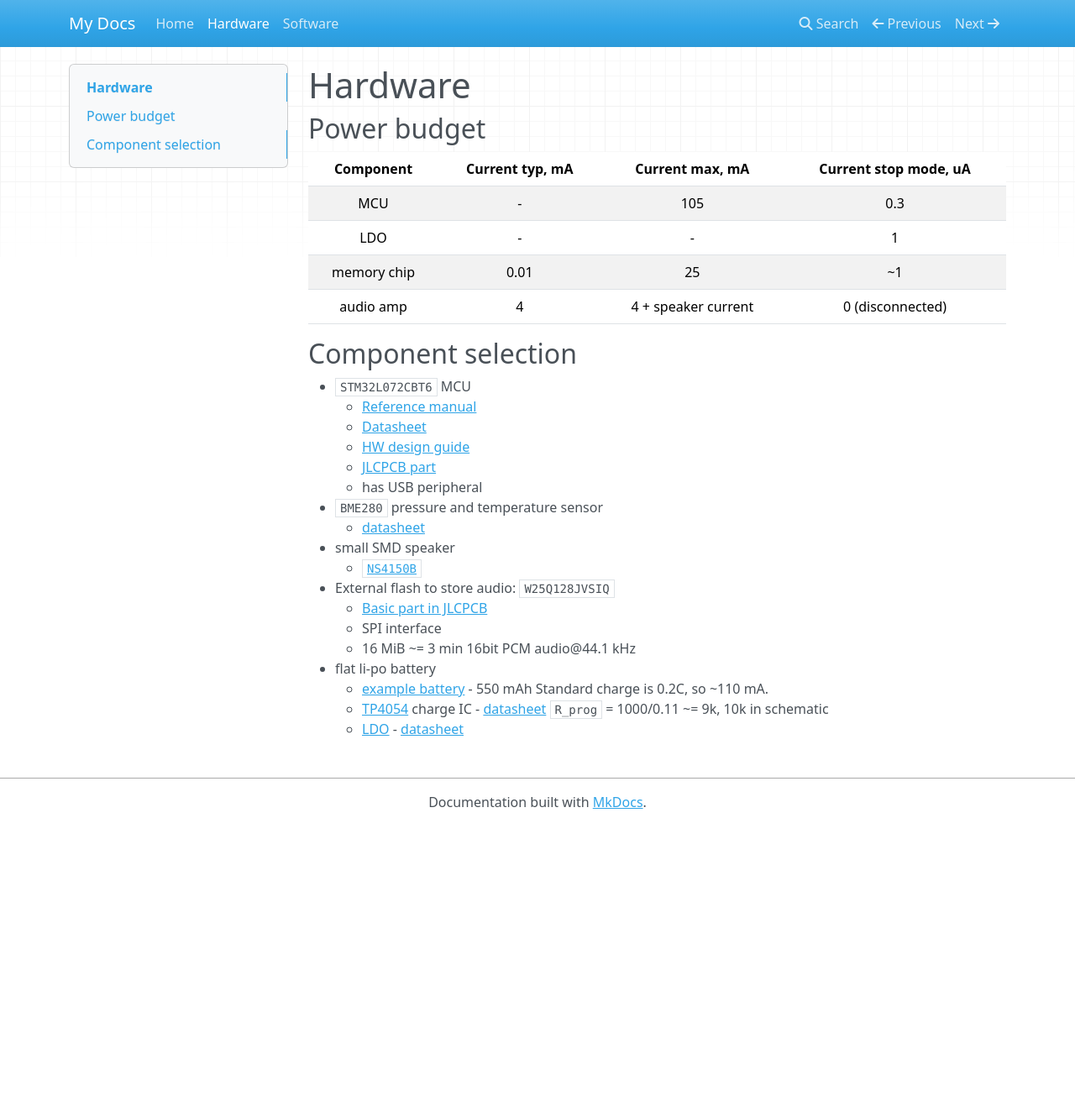
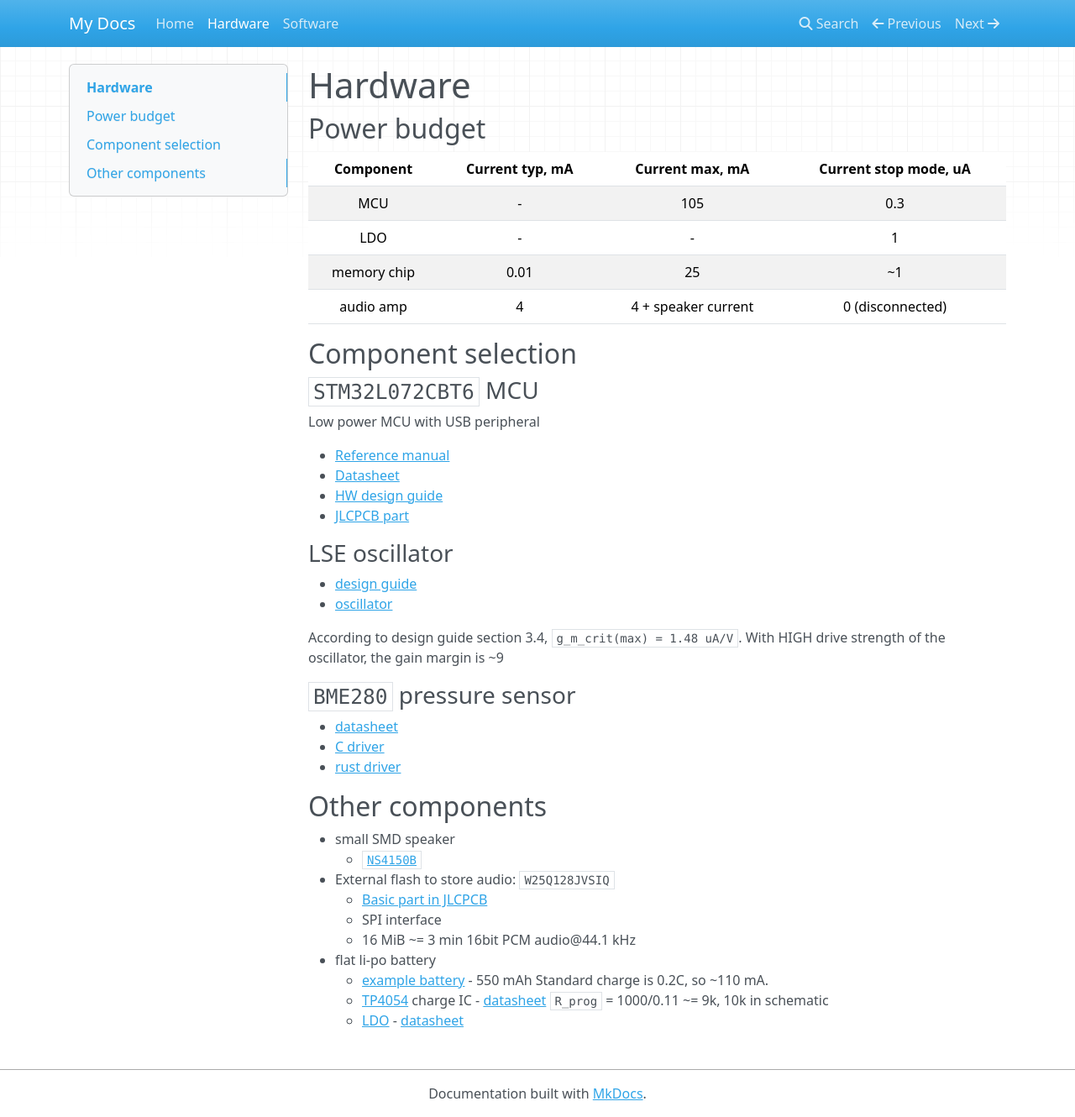
Before and after one commit to vasilNnikolov/vario, an MkDocs documentation site: the page built from docs/hw.md, in a window 1280 px wide and 1330 px high. Shown: the whole window at 84% size. Built offline with MkDocs 1.6.1, drawn with Linux system fonts in a browser that asks for light colours; nearby versions of some CDN libraries.

Commit message:
update footprints, add LSE oscillator

```diff
--- a/docs/hw.md
+++ b/docs/hw.md
@@ -11,14 +11,30 @@
 
 ## Component selection
 
-- `STM32L072CBT6` MCU
-    - [Reference manual](./stm32l0x2_reference_manual.pdf)
-    - [Datasheet](./stm32l072cb.pdf)
-    - [HW design guide](./an4467-getting-started-with-stm32l0xx-hardware-development-stmicroelectronics.pdf)
-    - [JLCPCB part](https://jlcpcb.com/partdetail/STMicroelectronics-STM32L072CBT6/C465977)
-    - has USB peripheral
-- `BME280` pressure and temperature sensor
-    - [datasheet](./bst-bme280-ds002.pdf)
+### `STM32L072CBT6` MCU
+
+Low power MCU with USB peripheral
+
+- [Reference manual](./stm32l0x2_reference_manual.pdf)
+- [Datasheet](./stm32l072cb.pdf)
+- [HW design guide](./an4467-getting-started-with-stm32l0xx-hardware-development-stmicroelectronics.pdf)
+- [JLCPCB part](https://jlcpcb.com/partdetail/STMicroelectronics-STM32L072CBT6/C465977)
+
+### LSE oscillator
+
+- [design guide](./an2867-guidelines-for-oscillator-design-on-stm8afals-and-stm32-mcusmpus-stmicroelectronics.pdf)
+- [oscillator](https://www.lcsc.com/product-detail/Crystals_Seiko-Epson-X1A0000610006_C99009.html)
+
+According to design guide section 3.4, `g_m_crit(max) = 1.48 uA/V`. With HIGH drive strength of the oscillator, the gain margin is ~9
+
+### `BME280` pressure sensor
+
+- [datasheet](./bst-bme280-ds002.pdf)
+- [C driver](https://github.com/boschsensortec/BME280_SensorAPI)
+- [rust driver](https://docs.rs/bme280/latest/bme280/)
+
+## Other components
+
 - small SMD speaker
     - [`NS4150B`](./ULNS4150b_NSIWAY_0001.pdf)
 - External flash to store audio: `W25Q128JVSIQ`
```
Also changed, not shown: 8 other files.
